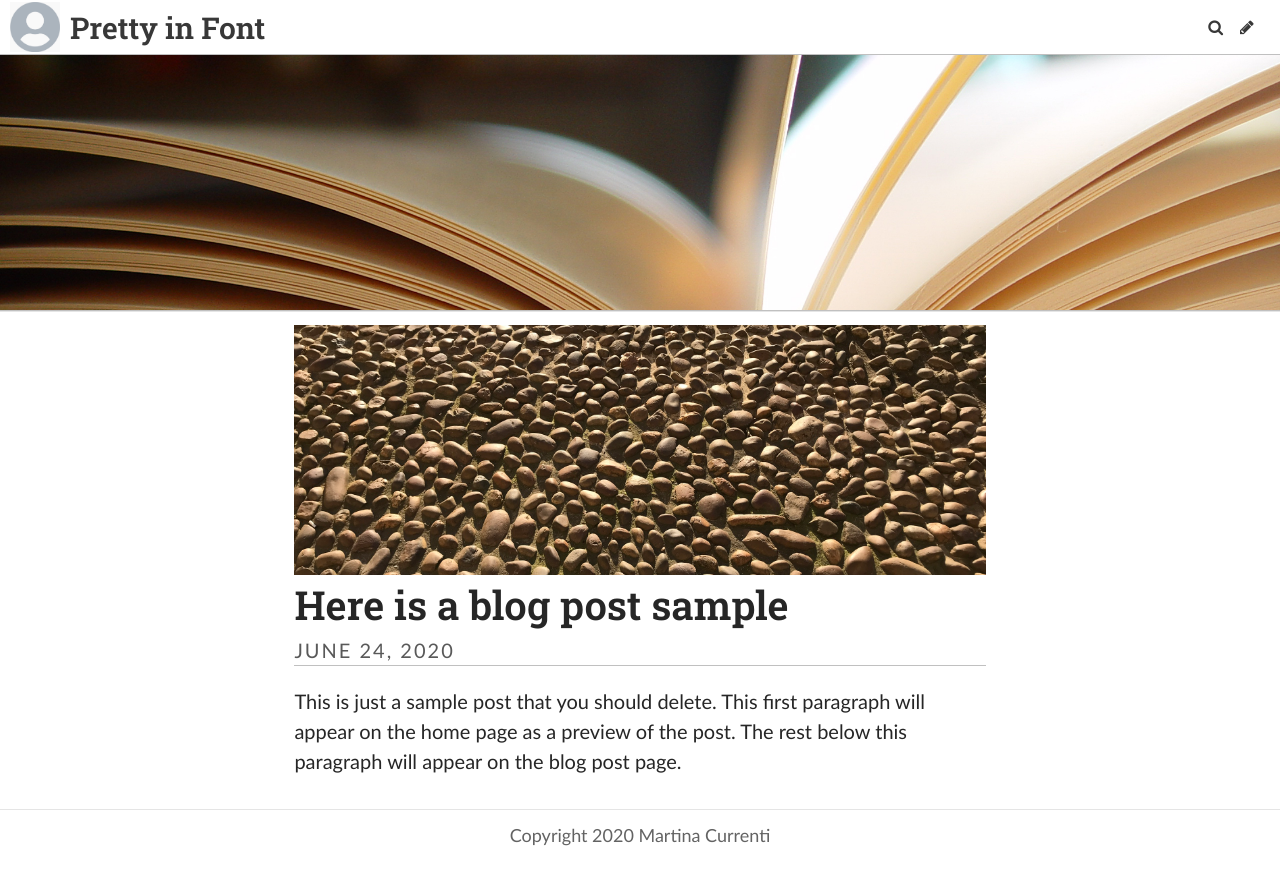
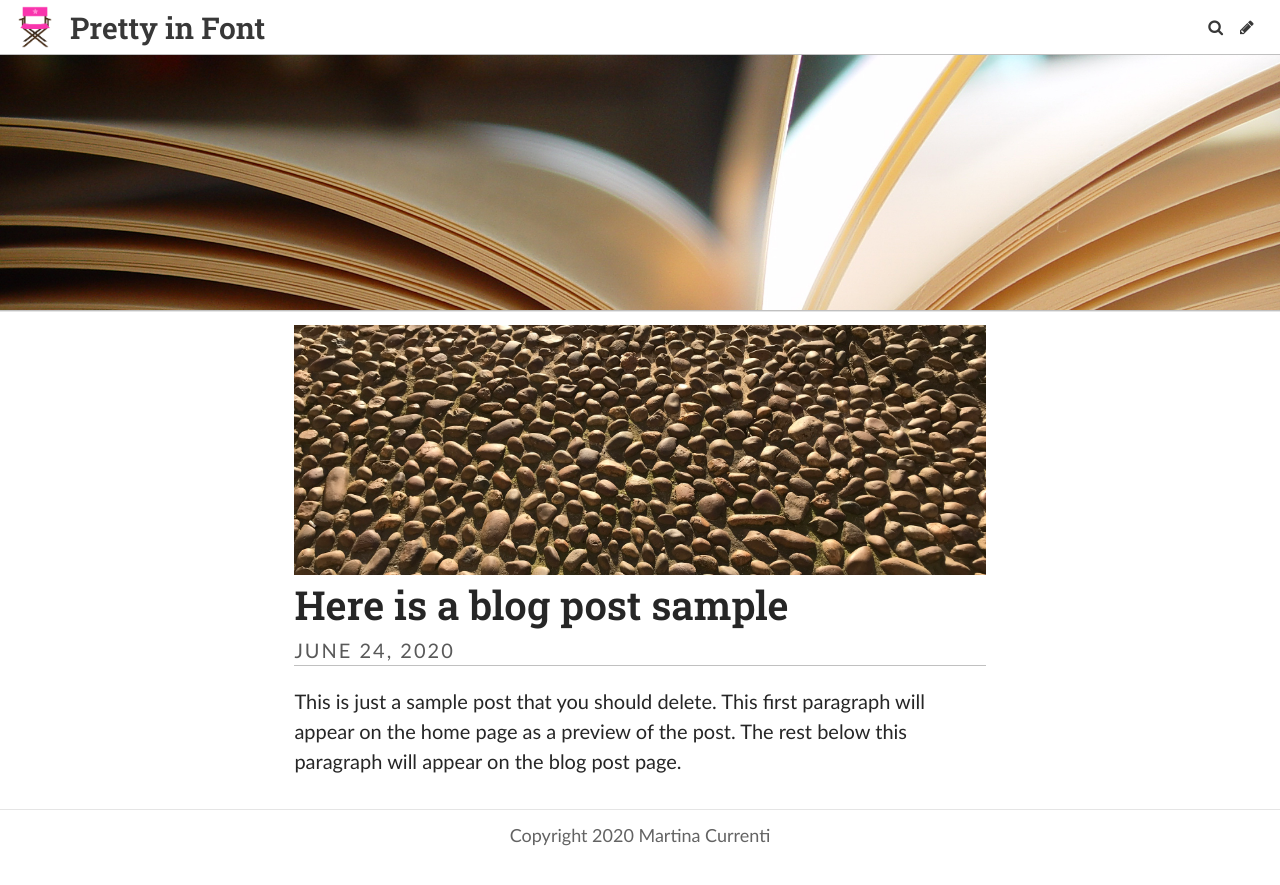
Before and after one commit to martinacurrenti/prettyinfont, a Jekyll site: the page built from index.html, in a window 1280 px wide. Shown: the top 885 px of the page. Built offline with Jekyll 4.4.1, drawn with Linux system fonts in a browser that asks for light colours; some web fonts are replaced; the list of posts is cut into pages by our own code.

Commit message:
Update Settings “general”

```diff
--- a/_data/settings.yml
+++ b/_data/settings.yml
@@ -4,7 +4,7 @@ header_text: ""
 footer_text: Copyright 2020 Martina Currenti
 header_feature_image: ../uploads/pages.jpg
 bannerheight: 20vmax
-logo: /uploads/logo.jpg
+logo: ../uploads/2.png
 favicon: /uploads/favicon.ico
 gridlayout: false
 fixednavbar: false
```
Also changed, not shown: uploads/2.png (added).
